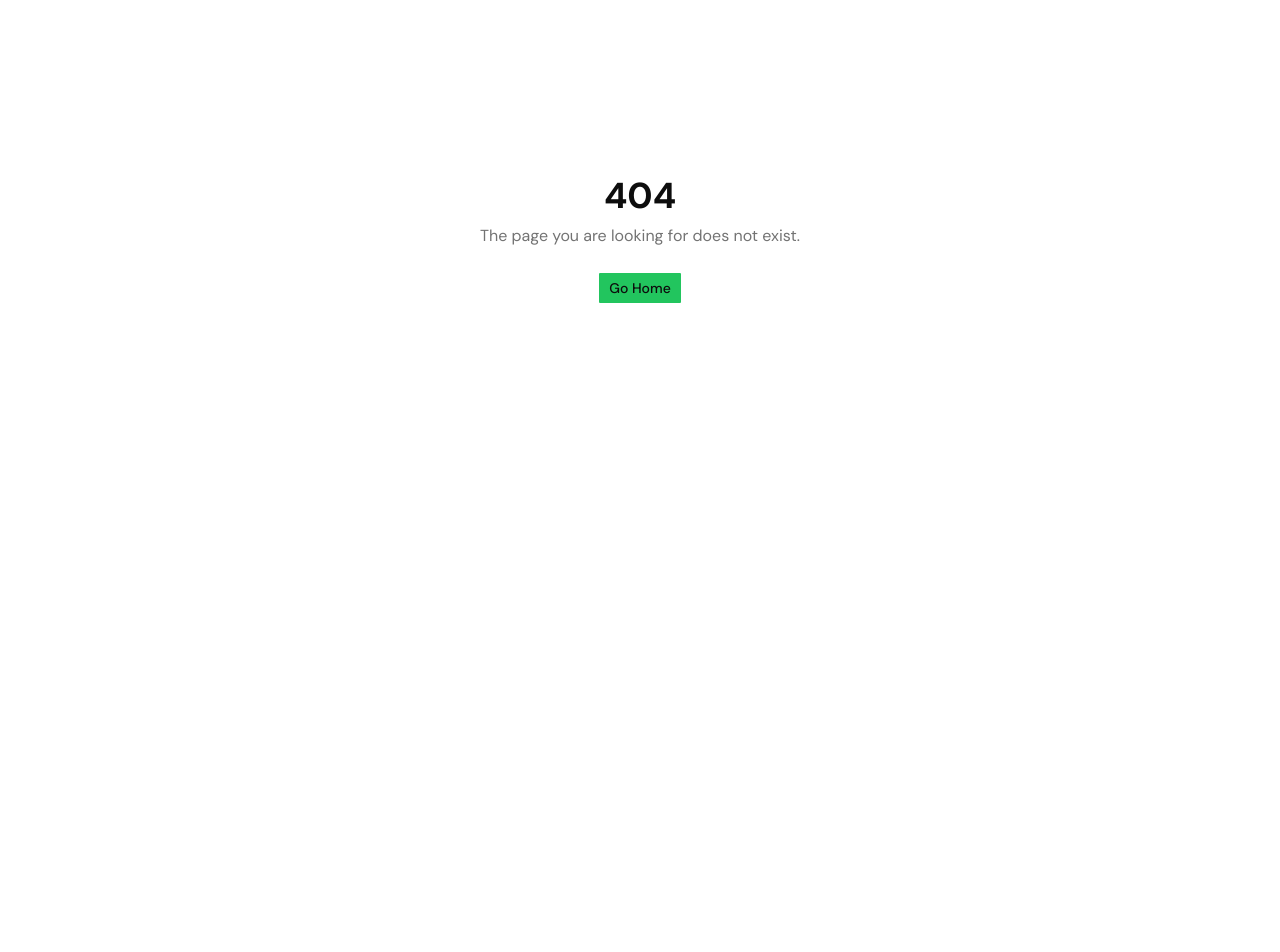
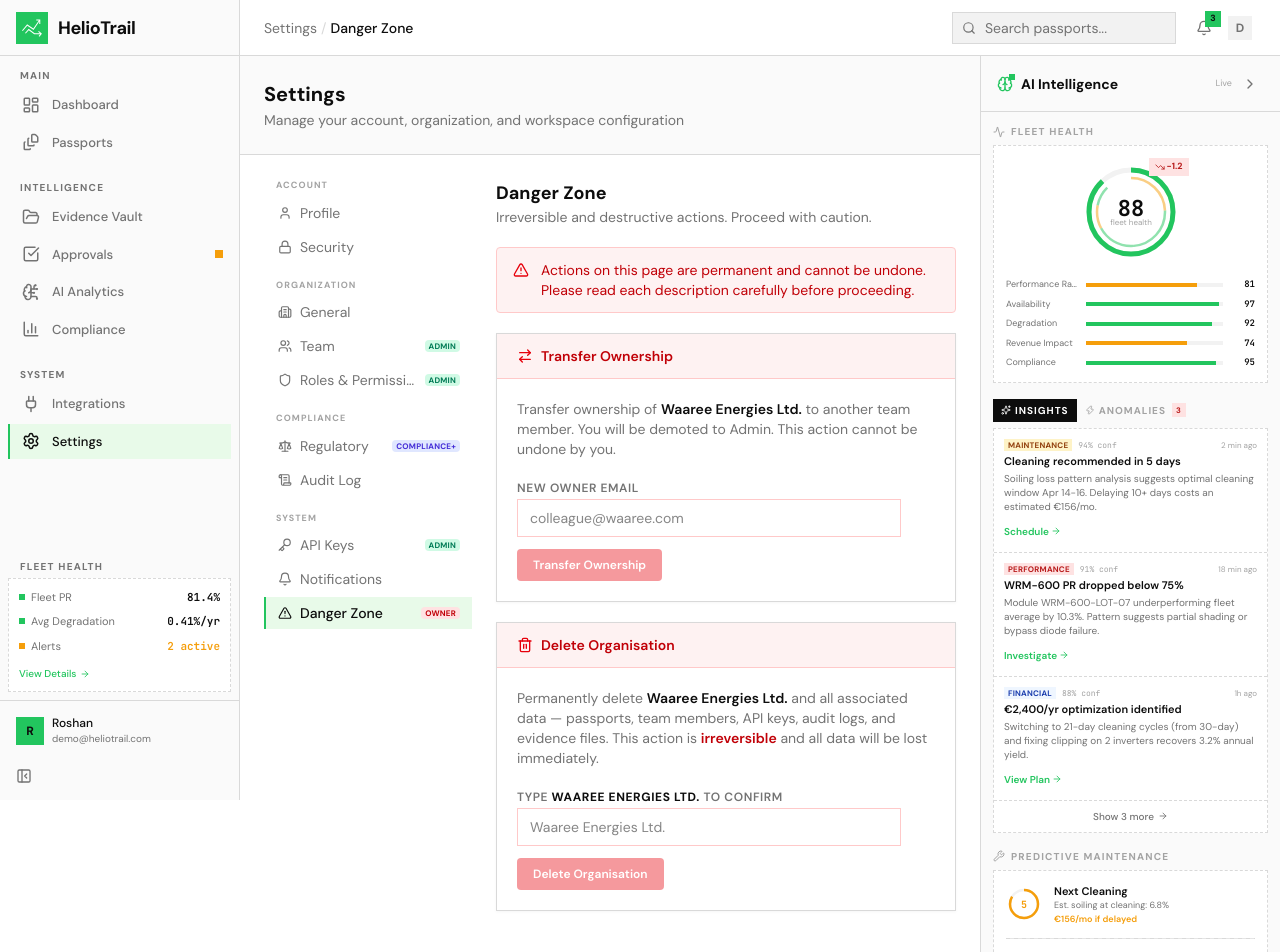
Before and after one commit to roshandhanasekaran/heliotrail, a Next.js app: page /app/settings/danger-zone in a window 1280 px wide. Before the commit this address had no page. Shown: the top 952 px of the page. Before the commit the page ends 800 px from the top, so only its background shows below. Built offline with nearby package versions, Linux system fonts and the light colour scheme.

Commit message:
feat(settings): add notifications and danger zone pages
Co-Authored-By: Claude Sonnet 4.6 <noreply@anthropic.com>

```diff
--- /dev/null
+++ b/src/app/app/settings/danger-zone/page.tsx
@@ -0,0 +1,126 @@
+"use client";
+
+import { useState } from "react";
+import { AlertTriangle, ArrowRightLeft, Trash2 } from "lucide-react";
+import { organization } from "@/lib/mock/settings";
+
+export default function DangerZonePage() {
+  const [transferEmail, setTransferEmail] = useState("");
+  const [deleteConfirm, setDeleteConfirm] = useState("");
+
+  const redInputClass =
+    "w-full border border-red-200 bg-white px-3 py-2 text-sm text-[#0D0D0D] focus:border-red-500 focus:outline-none focus:ring-1 focus:ring-red-500";
+  const labelClass =
+    "text-xs font-semibold uppercase tracking-wider text-[#737373]";
+  const redButtonClass =
+    "rounded bg-red-600 px-4 py-2 text-xs font-semibold text-white transition-colors hover:bg-red-700 disabled:cursor-not-allowed disabled:opacity-40";
+
+  return (
+    <div className="space-y-5">
+      {/* Page heading */}
+      <div>
+        <h2 className="text-lg font-bold text-[#0D0D0D]">Danger Zone</h2>
+        <p className="text-sm text-[#737373]">
+          Irreversible and destructive actions. Proceed with caution.
+        </p>
+      </div>
+
+      {/* Warning banner */}
+      <div className="flex items-start gap-3 rounded border border-red-200 bg-red-50 px-4 py-3">
+        <AlertTriangle className="h-4 w-4 shrink-0 text-red-600 mt-0.5" />
+        <p className="text-sm text-red-700">
+          Actions on this page are permanent and cannot be undone. Please read
+          each description carefully before proceeding.
+        </p>
+      </div>
+
+      {/* Transfer Ownership card */}
+      <div className="clean-card border-red-200">
+        <div className="border-b border-red-200 bg-red-50 px-5 py-3 flex items-center gap-2">
+          <ArrowRightLeft className="h-4 w-4 text-red-600" />
+          <h3 className="text-sm font-semibold text-red-700">
+            Transfer Ownership
+          </h3>
+        </div>
+
+        <div className="p-5 space-y-4">
+          <p className="text-sm text-[#737373]">
+            Transfer ownership of{" "}
+            <span className="font-semibold text-[#0D0D0D]">
+              {organization.name}
+            </span>{" "}
+            to another team member. You will be demoted to Admin. This action
+            cannot be undone by you.
+          </p>
+
+          <div className="max-w-sm space-y-3">
+            <div className="space-y-1.5">
+              <label className={labelClass}>New Owner Email</label>
+              <input
+                type="email"
+                value={transferEmail}
+                onChange={(e) => setTransferEmail(e.target.value)}
+                placeholder="colleague@waaree.com"
+                className={redInputClass}
+              />
+            </div>
+            <button
+              disabled={transferEmail.trim() === ""}
+              className={redButtonClass}
+            >
+              Transfer Ownership
+            </button>
+          </div>
+        </div>
+      </div>
+
+      {/* Delete Organization card */}
+      <div className="clean-card border-red-200">
+        <div className="border-b border-red-200 bg-red-50 px-5 py-3 flex items-center gap-2">
+          <Trash2 className="h-4 w-4 text-red-600" />
+          <h3 className="text-sm font-semibold text-red-700">
+            Delete Organisation
+          </h3>
+        </div>
+
+        <div className="p-5 space-y-4">
+          <p className="text-sm text-[#737373]">
+            Permanently delete{" "}
+            <span className="font-semibold text-[#0D0D0D]">
+              {organization.name}
+            </span>{" "}
+            and all associated data — passports, team members, API keys, audit
+            logs, and evidence files. This action is{" "}
+            <span className="font-semibold text-red-700">irreversible</span> and
+            all data will be lost immediately.
+          </p>
+
+          <div className="max-w-sm space-y-3">
+            <div className="space-y-1.5">
+              <label className={labelClass}>
+                Type{" "}
+                <span className="font-bold text-[#0D0D0D]">
+                  {organization.name}
+                </span>{" "}
+                to confirm
+              </label>
+              <input
+                type="text"
+                value={deleteConfirm}
+                onChange={(e) => setDeleteConfirm(e.target.value)}
+                placeholder={organization.name}
+                className={redInputClass}
+              />
+            </div>
+            <button
+              disabled={deleteConfirm !== organization.name}
+              className={redButtonClass}
+            >
+              Delete Organisation
+            </button>
+          </div>
+        </div>
+      </div>
+    </div>
+  );
+}
--- /dev/null
+++ b/src/app/app/settings/notifications/page.tsx
@@ -0,0 +1,132 @@
+"use client";
+
+import { useState } from "react";
+import { Bell, Mail, MonitorSmartphone } from "lucide-react";
+import {
+  notificationPreferences,
+  type NotificationCategory,
+} from "@/lib/mock/settings";
+
+function Toggle({
+  on,
+  onToggle,
+}: {
+  on: boolean;
+  onToggle: () => void;
+}) {
+  return (
+    <button
+      onClick={onToggle}
+      className={`flex h-5 w-9 items-center rounded-full transition-colors ${
+        on ? "bg-[#22C55E]" : "bg-[#D9D9D9]"
+      }`}
+    >
+      <span
+        className={`h-4 w-4 rounded-full bg-white shadow transition-transform ${
+          on ? "translate-x-[18px]" : "translate-x-[2px]"
+        }`}
+      />
+    </button>
+  );
+}
+
+export default function NotificationsPage() {
+  const [prefs, setPrefs] = useState<NotificationCategory[]>(
+    notificationPreferences.map((p) => ({ ...p }))
+  );
+  const [saved, setSaved] = useState(false);
+
+  function toggle(key: string, channel: "email" | "inApp") {
+    setPrefs((prev) =>
+      prev.map((p) =>
+        p.key === key ? { ...p, [channel]: !p[channel] } : p
+      )
+    );
+  }
+
+  function handleSave() {
+    setSaved(true);
+    setTimeout(() => setSaved(false), 2000);
+  }
+
+  const labelClass =
+    "text-xs font-semibold uppercase tracking-wider text-[#737373]";
+
+  return (
+    <div className="space-y-5">
+      {/* Page heading */}
+      <div>
+        <h2 className="text-lg font-bold text-[#0D0D0D]">Notifications</h2>
+        <p className="text-sm text-[#737373]">
+          Choose how you want to be notified for each event category.
+        </p>
+      </div>
+
+      {/* Preferences card */}
+      <div className="clean-card">
+        <div className="border-b border-[#D9D9D9] px-5 py-3 flex items-center gap-2">
+          <Bell className="h-4 w-4 text-[#737373]" />
+          <h3 className="text-sm font-semibold text-[#0D0D0D]">
+            Notification Preferences
+          </h3>
+        </div>
+
+        {/* Column header */}
+        <div className="flex items-center bg-[#FAFAFA] border-b border-[#D9D9D9] px-5 py-2">
+          <span className={`flex-1 ${labelClass}`}>Category</span>
+          <div className="flex w-32 items-center justify-center gap-8">
+            <div className="flex items-center gap-1.5">
+              <Mail className="h-3.5 w-3.5 text-[#737373]" />
+              <span className={labelClass}>Email</span>
+            </div>
+            <div className="flex items-center gap-1.5">
+              <MonitorSmartphone className="h-3.5 w-3.5 text-[#737373]" />
+              <span className={labelClass}>App</span>
+            </div>
+          </div>
+        </div>
+
+        {/* Preference rows */}
+        <div className="divide-y divide-[#D9D9D9]">
+          {prefs.map((pref) => (
+            <div
+              key={pref.key}
+              className="flex items-center px-5 py-3.5"
+            >
+              <div className="flex-1 min-w-0">
+                <p className="text-sm font-medium text-[#0D0D0D]">
+                  {pref.label}
+                </p>
+                <p className="text-xs text-[#737373] mt-0.5">
+                  {pref.description}
+                </p>
+              </div>
+              <div className="flex w-32 items-center justify-center gap-8 shrink-0">
+                <Toggle
+                  on={pref.email}
+                  onToggle={() => toggle(pref.key, "email")}
+                />
+                <Toggle
+                  on={pref.inApp}
+                  onToggle={() => toggle(pref.key, "inApp")}
+                />
+              </div>
+            </div>
+          ))}
+        </div>
+
+        {/* Save footer */}
+        <div className="border-t border-[#D9D9D9] px-5 py-3 flex items-center gap-3">
+          <button onClick={handleSave} className="cta-primary text-xs">
+            Save Preferences
+          </button>
+          {saved && (
+            <span className="text-xs font-medium text-[#22C55E]">
+              Preferences saved
+            </span>
+          )}
+        </div>
+      </div>
+    </div>
+  );
+}
```
